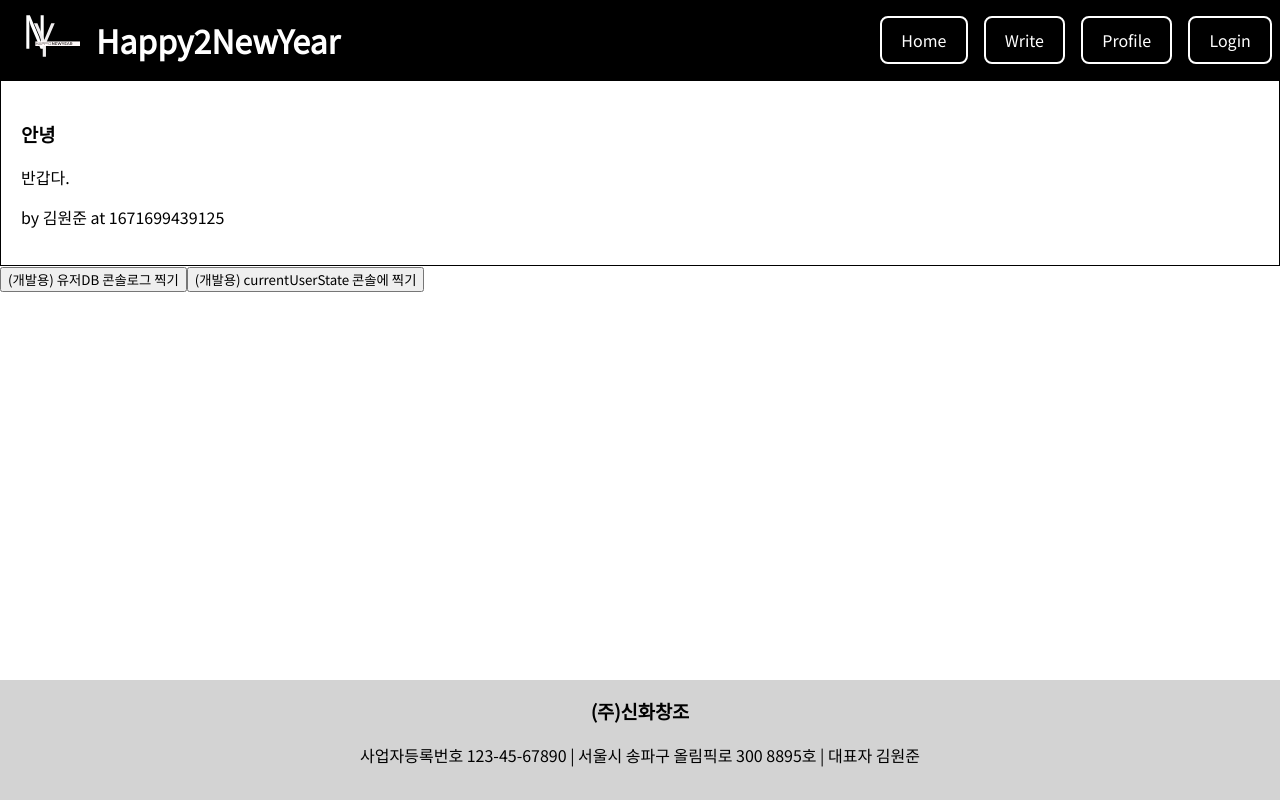
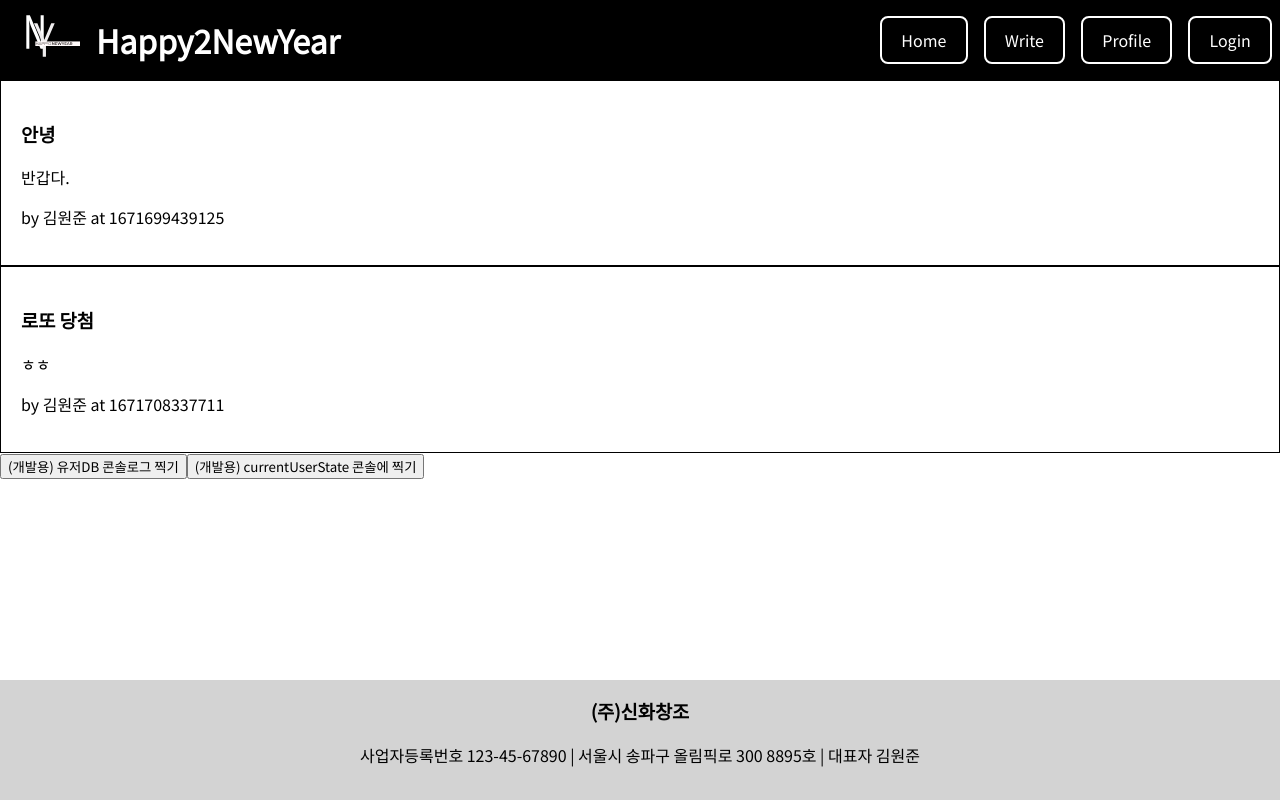
Before and after one commit to themrsung/b2-react-crud, a React (Create React App) app: page / in a window 1280 px wide. Built offline with nearby package versions, Linux system fonts and the light colour scheme; data requests are answered from the project's data file.

Commit message:
댓글 crud

```diff
--- a/db.json
+++ b/db.json
@@ -52,7 +52,9 @@
     },
     {
       "id": "김원준",
-      "password": 1480580
+      "password": 1480580,
+      "name": "김원준준",
+      "motd": "오늘 좋네요"
     }
   ],
   "posts": [
@@ -63,24 +65,50 @@
       "content": "반갑다.",
       "createdAt": 1671699439125,
       "comments": [
-        {},
+        {
+          "content": "ㅌ",
+          "id": "c3d9d779-b2b7-4dca-b3a3-4acf2fc8c601",
+          "author": "",
+          "createdAt": 1671709651834
+        },
+        {
+          "content": "asdasd",
+          "id": "2caf51ca-39d9-415f-bdb4-0a00e0da6906",
+          "author": "",
+          "createdAt": 1671710236910
+        }
+      ]
+    },
+    {
+      "id": "49d8b763-e57d-485e-a497-b26e58b95703",
+      "author": "김원준",
+      "title": "로또 당첨",
+      "content": "ㅎㅎ",
+      "createdAt": 1671708337711,
+      "comments": [
+        {
+          "content": "ㅎㅎ",
+          "id": "0c8ac232-b39f-471a-87f5-7ecb7fb1f331",
+          "author": "",
+          "createdAt": 1671709160658
+        },
         {
           "content": "d",
-          "id": "4acc8dbb-361b-47d3-8456-0552b17f6c8e",
-          "author": "test",
-          "createdAt": 1671702907655
+          "id": "3fb6b82b-e23a-4ed7-89f7-ca2a0e7b1d10",
+          "author": "김원준",
+          "createdAt": 1671709661529
         },
         {
           "content": "dd",
-          "id": "ced5eb06-df83-4827-bf31-24637f6f5c16",
-          "author": "test",
-          "createdAt": 1671702953891
+          "id": "39ae00d2-4d36-4aae-bbd6-3d9952d25c37",
+          "author": "김원준",
+          "createdAt": 1671709663894
         },
         {
-          "content": "asdasd",
-          "id": "7dfe9467-e323-4c6b-b2a5-f1a1467b5d86",
-          "author": "test",
-          "createdAt": 1671702959353
+          "id": "9cac4ef8-f4d7-4250-a58c-7fca615ac04c",
+          "content": "g",
+          "author": "김원준",
+          "createdAt": 1671710276241
         }
       ]
     }
--- a/src/components/viewPost/comment.jsx
+++ b/src/components/viewPost/comment.jsx
@@ -1,10 +1,82 @@
-const Comment = ({ comment }) => {
+import axios from 'axios'
+import { useEffect, useState } from 'react'
+import { SERVER_URL } from '../../serverUrl'
+
+const Comment = ({ comment, postId }) => {
+  const [isChangingComment, setIsChangingComment] = useState(false)
+  const [newCommentContent, setNewCommentContent] = useState('')
+  const [post, setPost] = useState({})
+
+  const onCommentEdit = async () => {
+    if (isChangingComment) {
+      let newComments = post.comments.filter((c) => c.id !== comment.id)
+
+      const newComment = {
+        id: comment.id,
+        content: newCommentContent,
+        author: comment.author,
+        createdAt: Date.now()
+      }
+      newComments.push(newComment)
+
+      const res = await axios.patch(SERVER_URL + '/posts/' + postId, {
+        comments: newComments
+      })
+    }
+    setIsChangingComment(!isChangingComment)
+  }
+
+  const fetchPost = async function () {
+    const response = await axios.get(SERVER_URL + '/posts/' + postId)
+    setPost(response.data)
+  }
+
+  useEffect(() => {
+    fetchPost()
+  }, [])
+
+  const onCommentDelete = async () => {
+    const newComments = post.comments.filter((c) => c.id !== comment.id)
+
+    const res = await axios.patch(SERVER_URL + '/posts/' + postId, {
+      comments: newComments
+    })
+  }
+
   return (
     <div>
-      <p>{comment.content}</p>
-      <p>
-        by {comment.author} at {comment.createdAt}
-      </p>
+      {!isChangingComment ? (
+        <>
+          <div>
+            <p>{comment.content}</p>
+            <p>
+              by {comment.author} at {comment.createdAt}
+            </p>
+          </div>
+          <div>
+            <button onClick={onCommentEdit}>수정</button>
+            <button onClick={onCommentDelete}>삭제</button>
+          </div>
+        </>
+      ) : (
+        <>
+          <div>
+            <input
+              value={newCommentContent}
+              onChange={(e) => {
+                setNewCommentContent(e.target.value)
+              }}
+            />
+            <p>
+              by {comment.author} at {comment.createdAt}
+            </p>
+          </div>
+          <div>
+            <button onClick={onCommentEdit}>수정 완료</button>
+            <button>취소</button>
+          </div>
+        </>
+      )}
     </div>
   )
 }
--- a/src/components/viewPost/viewCommentsComponent.jsx
+++ b/src/components/viewPost/viewCommentsComponent.jsx
@@ -70,7 +70,7 @@ const ViewCommentsComponent = ({ postId }) => {
       </div>
       <div>
         {comments.map((comment) => {
-          return <Comment key={comment.id} comment={comment} />
+          return <Comment key={comment.id} comment={comment} postId={postId} />
         })}
       </div>
     </div>
```
